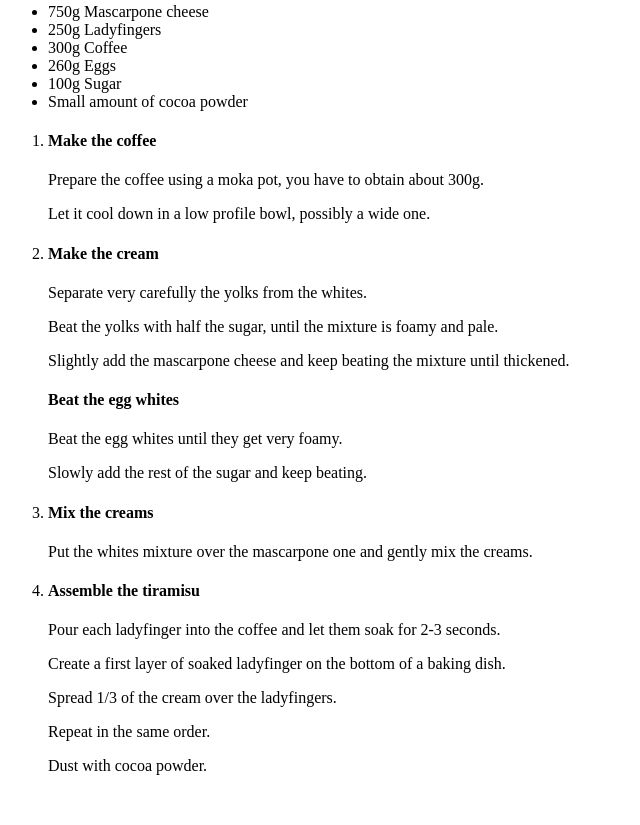
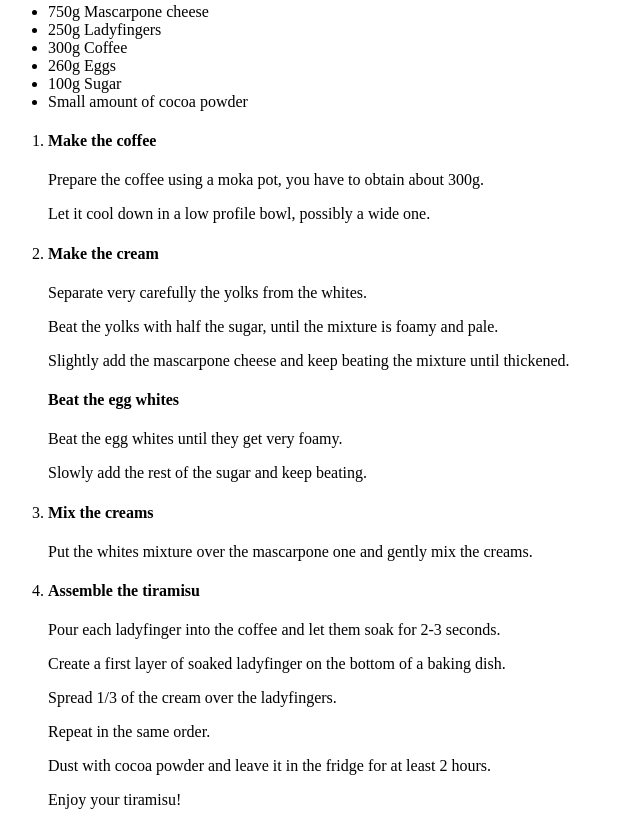
Before and after one commit to vonflafa/odin-recipes, a plain HTML site: page recipes/tiramisu.html in a window 1280 px wide. Shown: the part 586-1411 px from the top of the page, without its empty margins (0-640 px from the left). Before the commit the page ends 1377 px from the top, so only its background shows below. Drawn offline with Linux system fonts and the light colour scheme.

Commit message:
Fix tiramisu.html recipe

```diff
--- a/recipes/tiramisu.html
+++ b/recipes/tiramisu.html
@@ -49,7 +49,8 @@
                 <p>Create a first layer of soaked ladyfinger on the bottom of a baking dish.</p>
                 <p>Spread 1/3 of the cream over the ladyfingers.</p>
                 <p>Repeat in the same order.</p>
-                <p>Dust with cocoa powder.</p>
+                <p>Dust with cocoa powder and leave it in the fridge for at least 2 hours.</p>
+                <p>Enjoy your tiramisu!</p>
             </li>
                 <p></p>
             </li>
```
